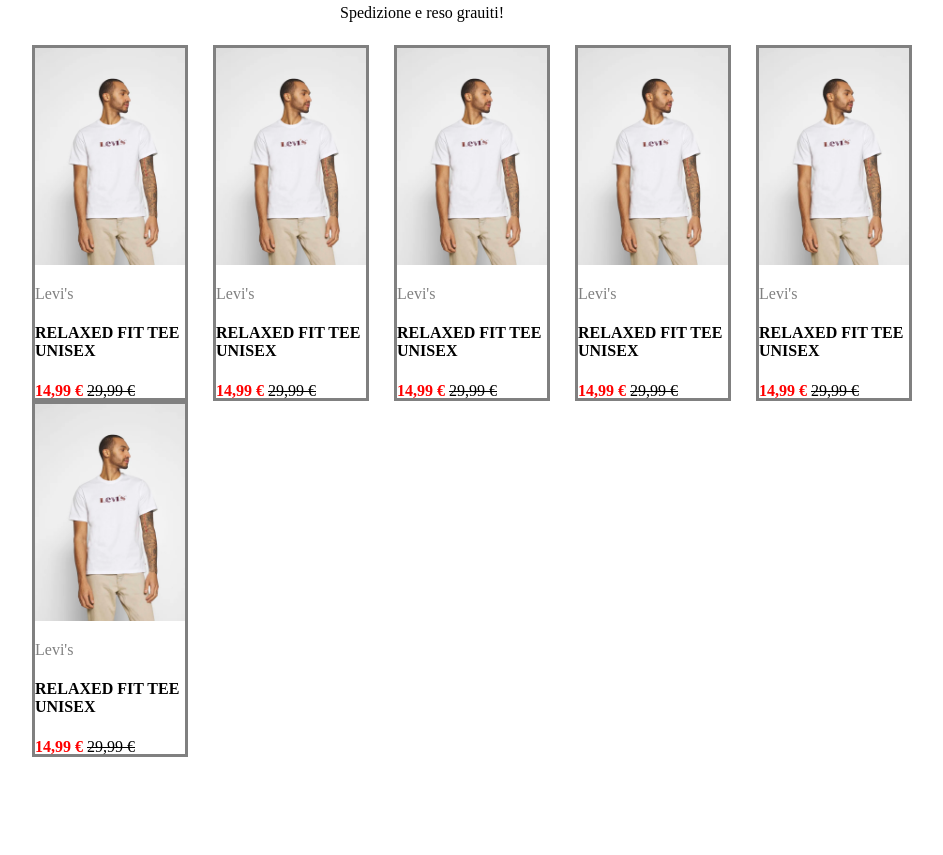
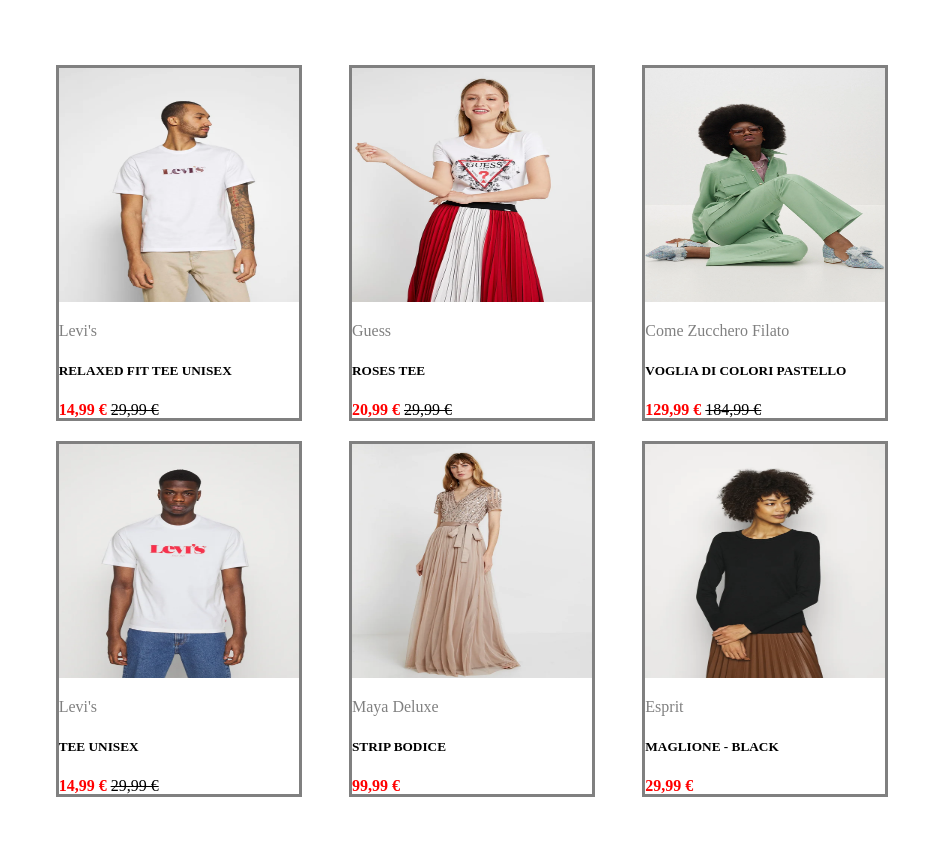
Before and after one commit to DarioAversano/html-css-boolando, a plain HTML site: page index.html in a window 1280 px wide. Shown: the part 76-931 px from the top of the page, without its empty margins (218-1161 px from the left). Before the commit the page ends 891 px from the top, so only its background shows below. Drawn offline with Linux system fonts and the light colour scheme.

Commit message:
push 16.36

```diff
--- a/index.html
+++ b/index.html
@@ -11,52 +11,53 @@
     <main>
         <div class="centraltop">
             <h1>Boolando</h1>
-            <p>Spedizione e reso grauiti!</p>
+            <p style="margin-top: -25px;">Spedizione e reso grauiti!</p>
         </div>
 
         <div class="boxcard">
 
             <div class="card">
-                <img width="150" src="./img/1.webp">
+                <img width="240" height="234" src="./img/1.webp">
                 <p><span class="grey">Levi's </span>
-                <h4>RELAXED FIT TEE UNISEX</h4>
+                <h5>RELAXED FIT TEE UNISEX</h5>
                 <span class="red"> 14,99 € </span><span class="through">29,99 €</span></p>
             </div>
 
             <div class="card">
-                <img width="150" src="./img/1.webp">
+                <img width="240" height="234" src="./img/2.webp">
+                <p><span class="grey">Guess </span>
+                <h5>ROSES TEE</h5>
+                <span class="red"> 20,99 € </span><span class="through">29,99 €</span></p>
+            </div>
+
+            <div class="card">
+                <img width="240" height="234" src="./img/3.webp">
+                <p><span class="grey">Come Zucchero Filato </span>
+                <h5>VOGLIA DI COLORI PASTELLO</h5>
+                <span class="red"> 129,99 € </span><span class="through">184,99 €</span></p>
+            </div>
+
+            <div class="card">
+                <img width="240" height="234" src="./img/4.webp">
                 <p><span class="grey">Levi's </span>
-                <h4>RELAXED FIT TEE UNISEX</h4>
+                <h5>TEE UNISEX</h5>
                 <span class="red"> 14,99 € </span><span class="through">29,99 €</span></p>
             </div>
 
             <div class="card">
-                <img width="150" src="./img/1.webp">
-                <p><span class="grey">Levi's </span>
-                <h4>RELAXED FIT TEE UNISEX</h4>
-                <span class="red"> 14,99 € </span><span class="through">29,99 €</span></p>
+                <img width="240" height="234" src="./img/5.webp">
+                <p><span class="grey">Maya Deluxe</span>
+                <h5>STRIP BODICE</h5>
+                <span class="red"> 99,99 € </span></p>
             </div>
 
             <div class="card">
-                <img width="150" src="./img/1.webp">
-                <p><span class="grey">Levi's </span>
-                <h4>RELAXED FIT TEE UNISEX</h4>
-                <span class="red"> 14,99 € </span><span class="through">29,99 €</span></p>
+                <img width="240" height="234" src="./img/6.webp">
+                <p><span class="grey">Esprit </span>
+                <h5>MAGLIONE - BLACK</h5>
+                <span class="red"> 29,99 € </span></p>
             </div>
 
-            <div class="card">
-                <img width="150" src="./img/1.webp">
-                <p><span class="grey">Levi's </span>
-                <h4>RELAXED FIT TEE UNISEX</h4>
-                <span class="red"> 14,99 € </span><span class="through">29,99 €</span></p>
-           </div>
-
-            <div class="card">
-                <img width="150" src="./img/1.webp">
-                <p><span class="grey">Levi's </span>
-                <h4>RELAXED FIT TEE UNISEX</h4>
-                <span class="red"> 14,99 € </span><span class="through">29,99 €</span></p>
-            </div>
         </div>
 
 
--- a/style.css
+++ b/style.css
@@ -4,12 +4,13 @@
 }
 
 .centraltop {
+    margin-left: 50px;
     height: 50px;
     text-align: center;
     padding: 0px;
 }
 
-h1 h4{
+h1 h5{
     font-weight: bold;
 
 }
@@ -19,15 +20,16 @@
     display: flex;
     flex-wrap: wrap;
     flex-direction: row;
-    justify-content: space-between;
+    justify-content: space-around;
     padding: 50px;
 }
 
 .card {
-    width: 150px;
+    width: 240px;
     height: 350px;
     border-style: solid;
     border-color: grey;
+    margin-top: 20px;
 }
 
 .through {
```
